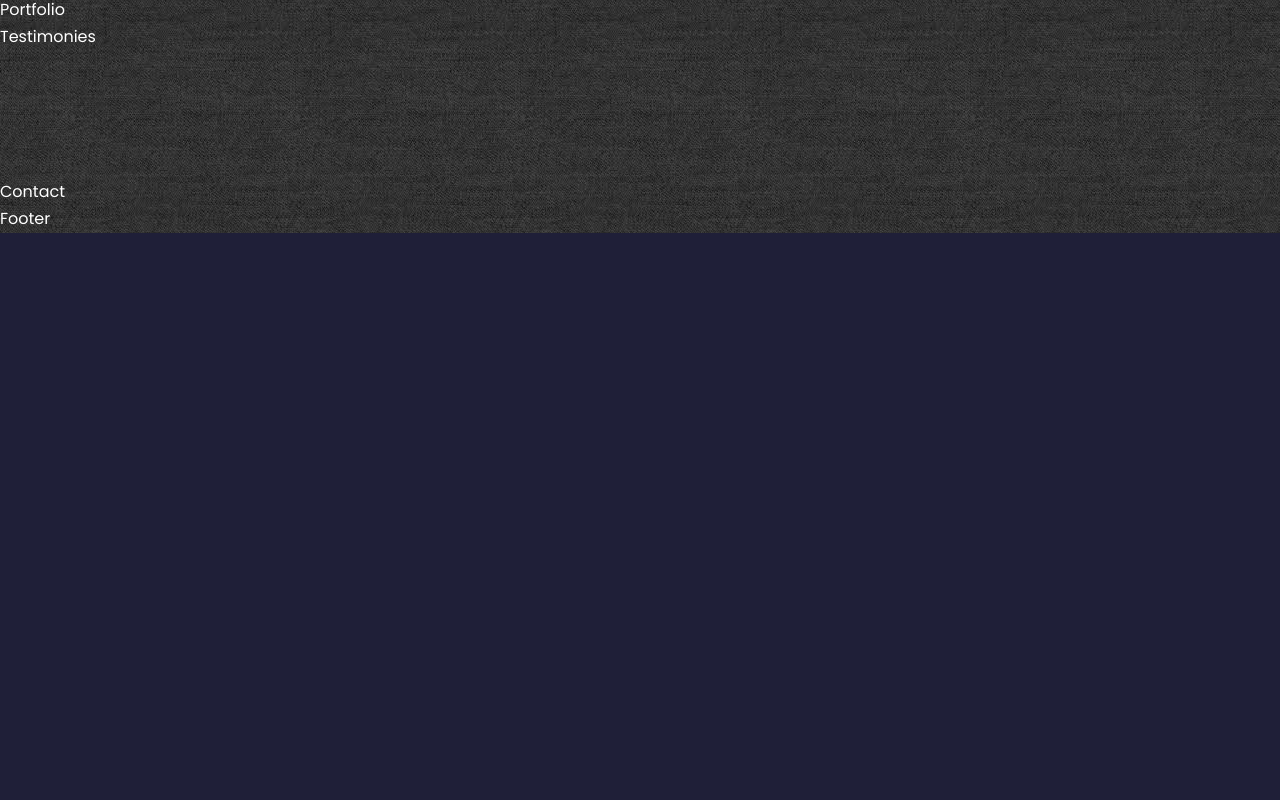
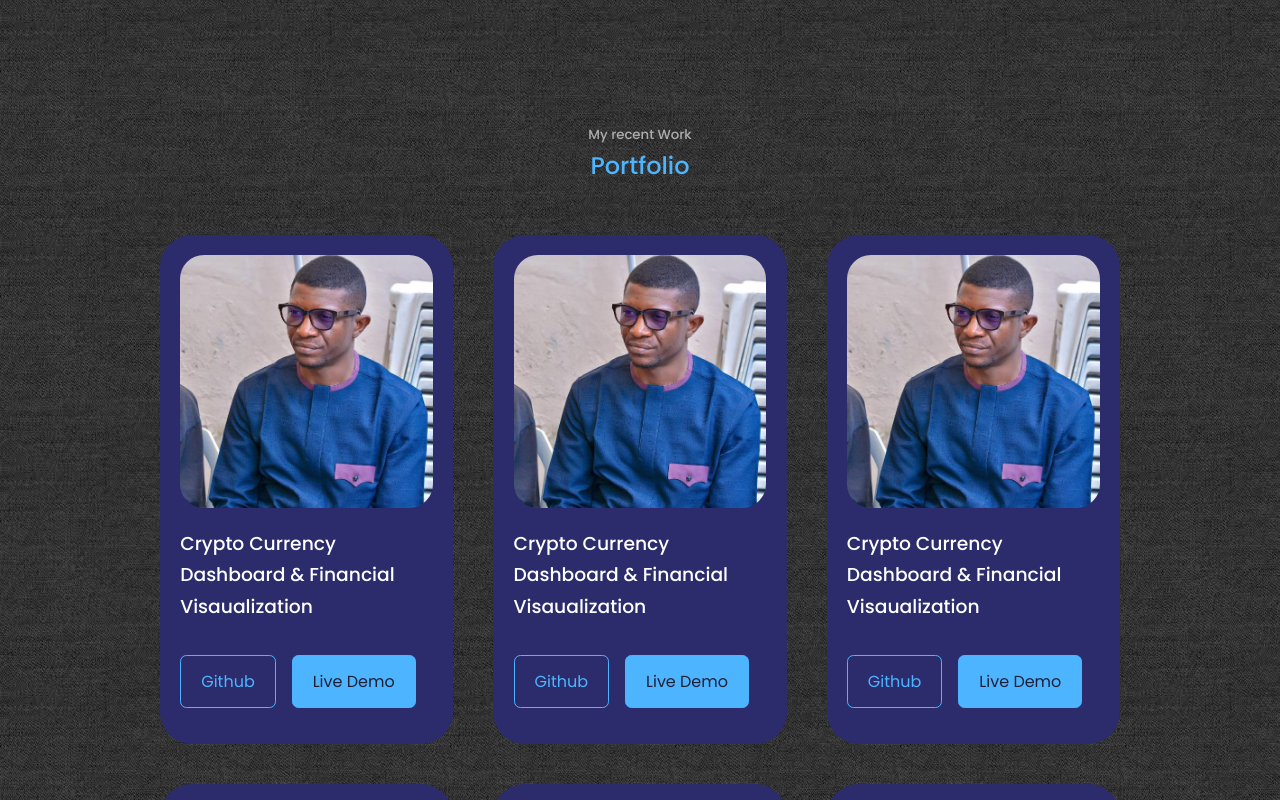
Before and after one commit to adeolammy/My-Portfolio, a React (Create React App) app: page / in a window 1280 px wide. Shown: the part 3200-4000 px from the top of the page. Before the commit the page ends 3433 px from the top, so only its background shows below. Built offline with nearby package versions, Linux system fonts and the light colour scheme.

Commit message:
Adding the Portfolio component to the project

```diff
--- a/src/Components/Portfolio/Portfolio.jsx
+++ b/src/Components/Portfolio/Portfolio.jsx
@@ -1,11 +1,99 @@
 import React from 'react'
 import './portfolio.css'
+import IMG0 from '../../Assest/mee.jpg'
+import IMG1 from '../../Assest/mee.jpg'
+import IMG2 from '../../Assest/mee.jpg'
+import IMG3 from '../../Assest/mee.jpg'
+import IMG4 from '../../Assest/mee.jpg'
+import IMG5 from '../../Assest/mee.jpg'
 
+// **********************
+const data = [
+
+  {
+    id: 1,
+    title: 'Crypto Currency Dashboard & Financial Visaualization',
+    image: IMG0,
+    github: 'https://github.com',
+    demo: 'https://dribbble.com/shots/16673715-crypo-currency-dashboards-and-financial-data-visualization',
+  },
+
+  {
+    id: 2,
+    title: 'Crypto Currency Dashboard & Financial Visaualization',
+    image: IMG1,
+    github: 'https://github.com',
+    demo: 'https://dribbble.com/shots/16673715-crypo-currency-dashboards-and-financial-data-visualization',
+  },
+
+  {
+    id: 3,
+    title: 'Crypto Currency Dashboard & Financial Visaualization',
+    image: IMG2,
+    github: 'https://github.com',
+    demo: 'https://dribbble.com/shots/16673715-crypo-currency-dashboards-and-financial-data-visualization',
+  },
+
+  {
+    id: 4,
+    title: 'Crypto Currency Dashboard & Financial Visaualization',
+    image: IMG3,
+    github: 'https://github.com',
+    demo: 'https://dribbble.com/shots/16673715-crypo-currency-dashboards-and-financial-data-visualization',
+  },
+
+  {
+    id: 5,
+    title: 'Crypto Currency Dashboard & Financial Visaualization',
+    image: IMG4,
+    github: 'https://github.com',
+    demo: 'https://dribbble.com/shots/16673715-crypo-currency-dashboards-and-financial-data-visualization',
+  },
+
+  {
+    id: 6,
+    title: 'Crypto Currency Dashboard & Financial Visaualization',
+    image: IMG5,
+    github: 'https://github.com',
+    demo: 'https://dribbble.com/shots/16673715-crypo-currency-dashboards-and-financial-data-visualization',
+  },
+
+
+]
+
+// **********************
+
+
+// Portfolio Component
 const portfolio = () => {
   return (
-    <div>
-       Portfolio
-    </div>
+    <section id='portfolio'>
+       <h5>My recent Work</h5>
+       <h2>Portfolio</h2>
+
+       <div className="container portfolio_container">
+
+        {
+          data.map(({id, image, title, github, demo}) => {
+            return(
+              <article key={id} className="portfolio_item">
+                  <div className="portfolio_item-image">
+                    <img src={image}alt={title} />
+                  </div>
+                  <h3>{title}</h3>
+                  <div className="portfolio_item-cta">
+                    <a href={github} className='btn' target='_blank'>Github</a>
+                    <a href={demo} className='btn btn-primary' target='_blank'>Live Demo</a>
+
+                  </div>
+             </article>
+            )
+          })
+        }
+
+
+       </div>
+    </section>
   )
 }
 
--- a/src/Components/Portfolio/portfolio.css
+++ b/src/Components/Portfolio/portfolio.css
@@ -0,0 +1,70 @@
+.portfolio_container {
+    display:grid;
+    grid-template-columns: repeat(3, 1fr);
+    gap: 2.5rem;
+}
+
+.portfolio_item {
+ background: var(--color-bg-variant);
+ border-radius: 2rem;
+ padding: 1.2rem;
+ border: 1px solid transparent;
+ transition: var(--transition);
+}
+
+.portfolio_item:hover {
+    border-color: var(--color-primary-variant);
+    background: transparent;
+
+}
+
+.portfolio_item-image{
+    border-radius: 1.5rem;
+    overflow: hidden;
+
+}
+
+.portfolio_item h3{
+    margin: 1.2rem 0 2rem;
+
+}
+
+ .portfolio_item-cta {
+    display: flex;
+    gap: 1rem;
+    margin-bottom: 1rem;
+ }
+
+    .portfolio_item-cta .btn:hover {
+        transition: .3s;
+        background: var(--color-primary-variant);
+        color: var(--color-bg-variant);
+        border: 1px solid var(--color-primary-variant);
+ }
+
+
+
+
+/* ******************************MEDIA QUERY (Mid Dev)***************** */
+
+@media screen and (max-width: 1024px) {
+
+.portfolio_container{
+    grid-template-columns: 1fr 1fr;
+    gap: 1.2rem;
+}
+
+}
+
+
+/* ******************************MEDIA QUERY (SM Dev)***************** */
+
+@media screen and (max-width: 600px) {
+
+.portfolio_container{
+    grid-template-columns: 1fr;
+    gap: 1.2rem;
+
+}
+
+}
```
